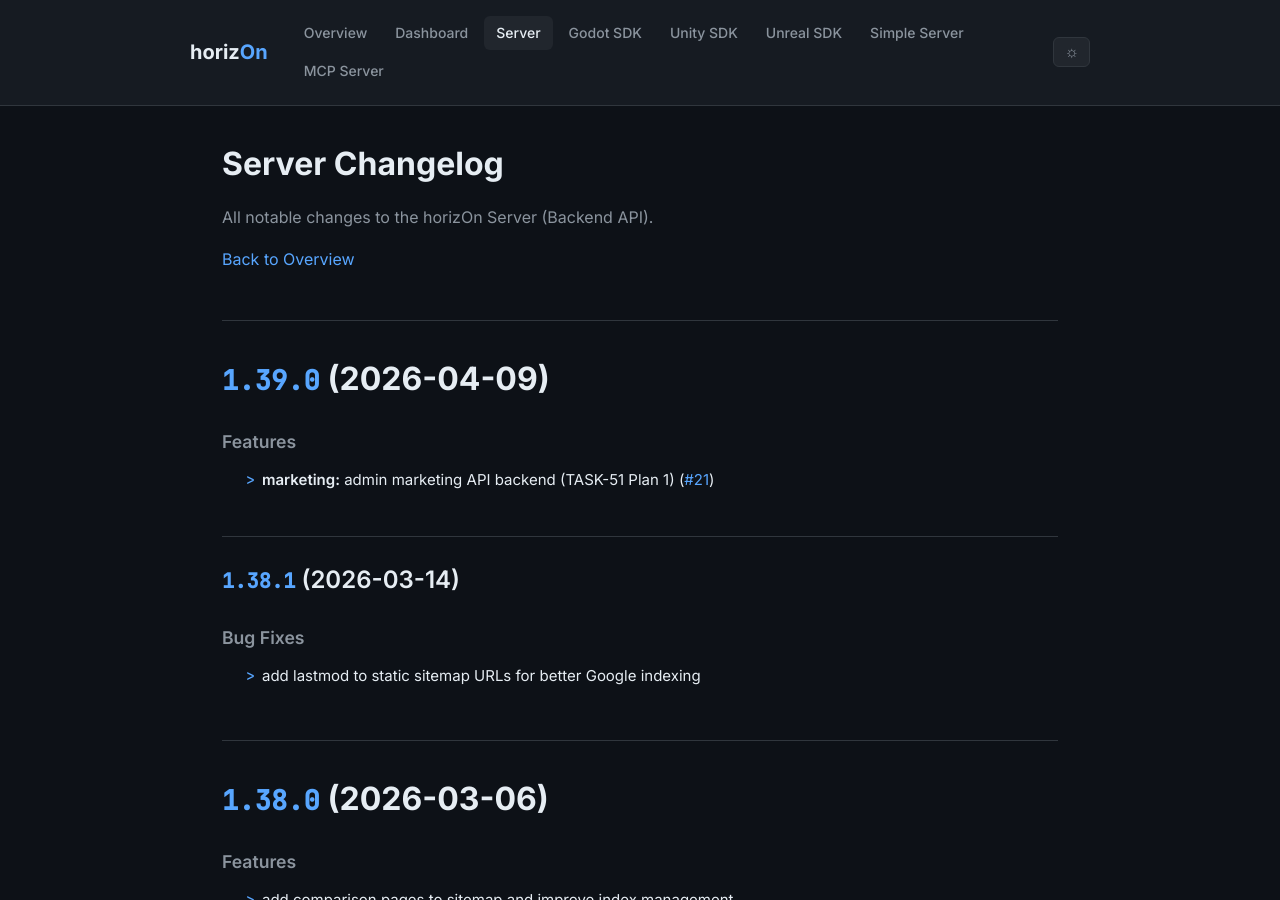
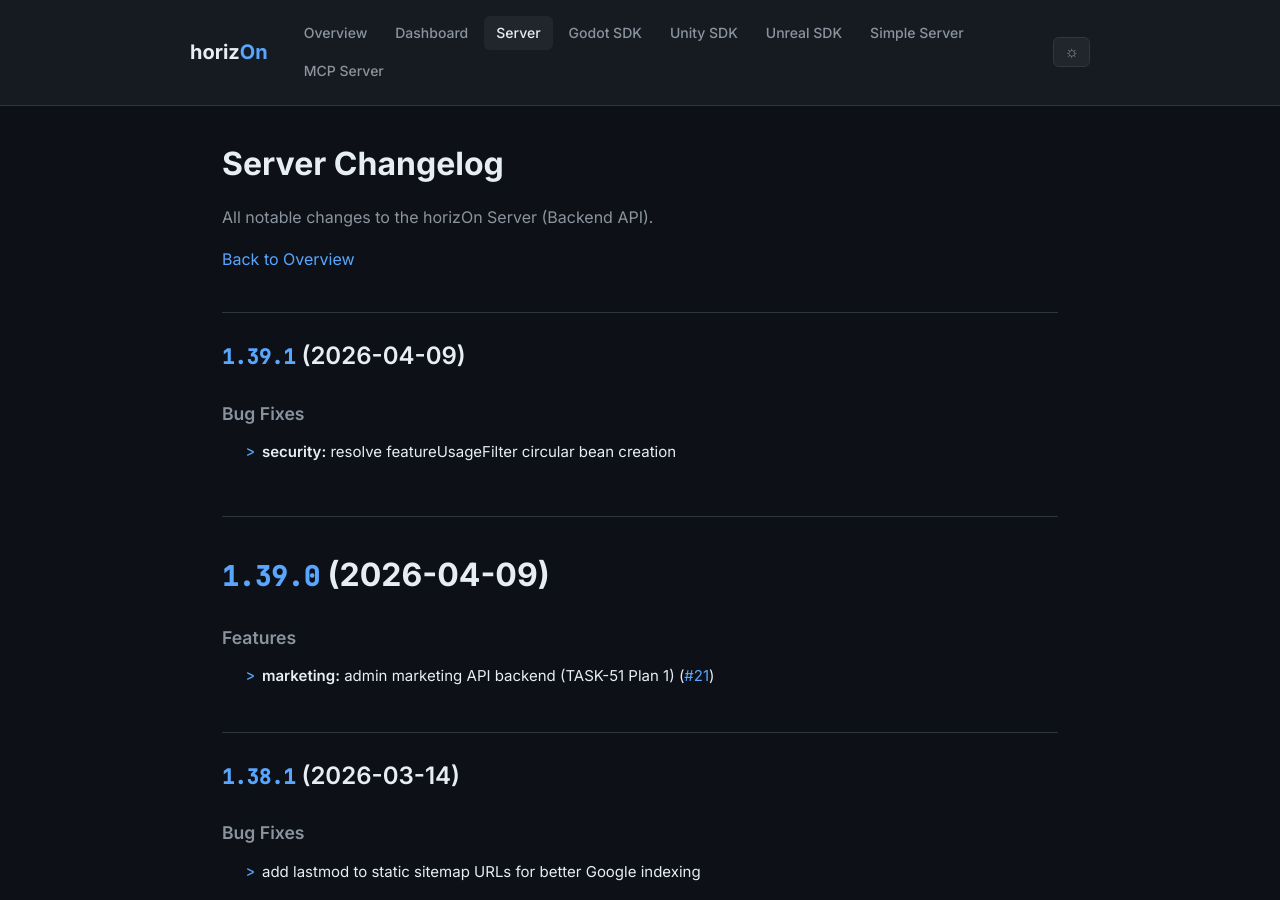
Before and after one commit to ProjectMakersDE/horizOn-Changelog, a Jekyll site: the page built from server-changelog.md, in a window 1280 px wide and 900 px high. Built offline with Jekyll 4.4.1, drawn with Linux system fonts in a browser that asks for light colours.

Commit message:
chore: sync changelogs [skip ci]

```diff
--- a/server-changelog.md
+++ b/server-changelog.md
@@ -8,6 +8,13 @@ title: Server Changelog
 All notable changes to the horizOn Server (Backend API).
 
 [Back to Overview](.)
+
+## [1.39.1](https://github.com/ProjectMakersDE/horizOn-Server/compare/v1.39.0...v1.39.1) (2026-04-09)
+
+
+### Bug Fixes
+
+* **security:** resolve featureUsageFilter circular bean creation ([4fe4d1b](https://github.com/ProjectMakersDE/horizOn-Server/commit/4fe4d1b5bae8fdcfe7d56ba8dc7dce296839e042))
 
 # [1.39.0](https://github.com/ProjectMakersDE/horizOn-Server/compare/v1.38.1...v1.39.0) (2026-04-09)
 
```
Also changed, not shown: index.md (+1 -1 lines).
